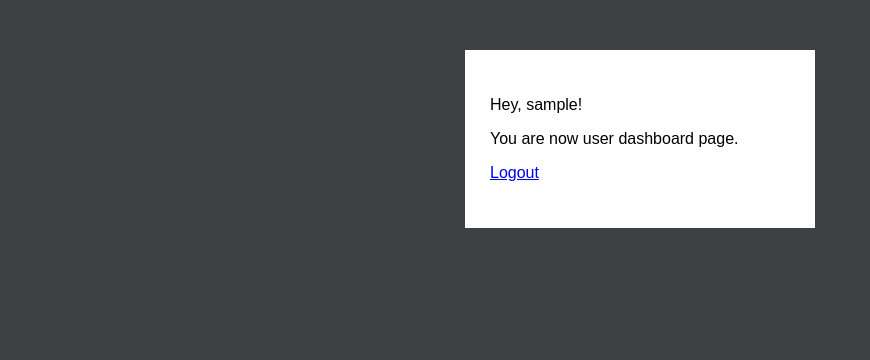
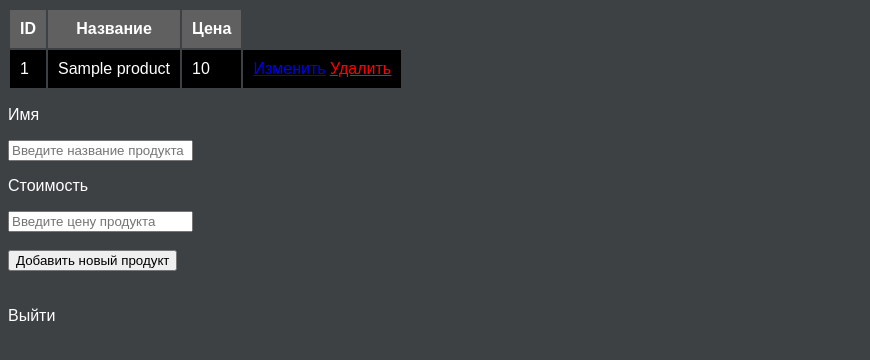
Before and after one commit to YanBocharov/KursachProjectFix, a PHP site: page /pages/dashboard.php in a window 1280 px wide. Shown: the top 360 px of the page, without its empty margins (0-870 px from the left). Run offline with PHP 8.4, Linux system fonts and the light colour scheme; the visitor is signed in with stand-in values (Sample User, id 1); tables that the repository leaves empty or names only in its code hold one stand-in row (values such as "Sample post"); style sheets or scripts are compiled from the project's sources.

Commit message:
Готовый проект без верстки на Mac

```diff
--- /dev/null
+++ b/config/db.php
@@ -0,0 +1,6 @@
+<?php
+$con = mysqli_connect("localhost:8889", "root", "123456azz", "LoginSystem");
+if (mysqli_connect_errno()) {
+    echo "Ошибка подключения к базе данных : " . mysqli_connect_error();
+}
+;
--- /dev/null
+++ b/css/style.min.css
@@ -0,0 +1 @@
+.text{color:#fff}body{font-family:"Montserrat",sans-serif;background-color:#674c4c}.mainText{font-size:30px;color:#fff;text-align:center;margin-top:10%}.autorizationWindow{display:-webkit-box;display:-ms-flexbox;display:flex;-webkit-box-orient:horizontal;-webkit-box-direction:normal;-ms-flex-direction:row;flex-direction:row;margin:0 auto;gap:30px;margin-top:100px;-webkit-box-align:center;-ms-flex-align:center;align-items:center;-webkit-box-pack:center;-ms-flex-pack:center;justify-content:center}.autorizationWindow input{width:300px;text-align:center}body{background:#3e4144}.form{margin:50px auto;width:300px;padding:30px 25px;background:#fff}h1.login-title{color:#666;margin:0px auto 25px;font-size:25px;font-weight:300;text-align:center}.login-input{font-size:15px;border:1px solid #ccc;padding:10px;margin-bottom:25px;height:25px;width:calc(100% - 23px)}.login-input:focus{border-color:#6e8095;outline:none}.login-button{color:#fff;background:#55a1ff;border:0;outline:0;width:100%;height:50px;font-size:16px;text-align:center;cursor:pointer}.link{color:#666;font-size:15px;text-align:center;margin-bottom:0px}.link a{color:#666}h3{font-weight:normal;text-align:center}
--- a/index.php
+++ b/index.php
@@ -12,13 +12,12 @@
   <link rel="stylesheet" href="styles/css/style.min.css" />
 </head>
 
+
 <body>
   <h1 class="mainText">Для управления базой данных зайдите в аккаунт!</h1>
 
   <div class="autorizationWindow">
-    <!-- <input placeholder="Введите логин" type="text" class="login" />
-    <input placeholder="Введите пароль" type="text" class="login" /> -->
-    <div><a href="/pages/registration.php">Перейти на страницу регистрации</a></div>
+    <div><a href="/pages/registration.php">Перейти на страницу регистрации аккаунта</a></div>
   </div>
 </body>
 
--- a/pages/dashboard.php
+++ b/pages/dashboard.php
@@ -1,4 +1,5 @@
 <?php
+require('../config/db.php');
 include("auth_session.php");
 ?>
 <!DOCTYPE html>
@@ -8,21 +9,66 @@ include("auth_session.php");
     <meta charset="utf-8">
     <title>Клиентская страница</title>
     <link rel="stylesheet" href="../styles/css/style.min.css" />
+    <link rel="stylesheet" href="../styles/css/dashboard.min.css" />
 </head>
 
+<style>
+    th,
+    td {
+        padding: 10px;
+    }
+
+    th {
+        background-color: #606060;
+    }
+
+    td {
+        background-color: black;
+    }
+</style>
+
 <body>
-    <div class="form">
-        <p>Hey,
-            <?php echo $_SESSION['username']; ?>!
-        </p>
-        <p>You are now user dashboard page.</p>
-        <p><a href="logout.php">Logout</a></p>
-    </div>
+    <table>
+        <tr>
+            <th>ID</th>
+            <th>Название</th>
+            <th>Цена</th>
+        </tr>
+        <?php
+        $products = mysqli_query($con, query: 'SELECT * FROM `products`');
+        $products = mysqli_fetch_all($products);
+        foreach ($products as $product) {
+            ?>
+            <tr>
+                <td>
+                    <?= $product[0] ?>
+                </td>
+                <td>
+                    <?= $product[1] ?>
+                </td>
+                <td>
+                    <?= $product[2] ?>
+                </td>
+                <td>
+                    <a href="../pages/update.php?id=<?= $product[0] ?>">Изменить</a>
+                    <a style="color: red" href="../vendor/delete.php?id=<?= $product[0] ?>">Удалить</a>
+                </td>
+            </tr>
+            <?php
+        }
+        ?>
+    </table>
+    <form action="../vendor/create.php" method='post'>
+        <p>Имя</p>
+        <input placeholder="Введите название продукта" type="text" name='name'>
+        <p>Стоимость</p>
+        <input placeholder="Введите цену продукта" type='number' name="price"></input>
+        <br><br>
+        <button type="submit">Добавить новый продукт</button>
+    </form>
+
+    <br><br>
+    <a href="../pages/logout.php" class="behindBtn">Выйти</a>
 </body>
 
 </html>
-
-<?php
-require('db.php');
-include("auth_session.php");
-?>
--- a/pages/db.php
+++ /dev/null
@@ -1,9 +0,0 @@
-<?php
-// Enter your host name, database username, password, and database name.
-// If you have not set database password on localhost then set empty.
-$con = mysqli_connect("localhost:8889", "root", "123456azz", "LoginSystem");
-// Check connection
-if (mysqli_connect_errno()) {
-    echo "Failed to connect to MySQL: " . mysqli_connect_error();
-}
-?>
--- a/pages/login.php
+++ b/pages/login.php
@@ -9,7 +9,7 @@
 
 <body>
     <?php
-    require('db.php');
+    require('../config/db.php');
     session_start();
     if (isset($_POST['username'])) {
         $username = stripslashes($_REQUEST['username']);
@@ -37,7 +37,6 @@
             <input type="text" class="login-input" name="username" placeholder="Имя пользователя" autofocus="true" />
             <input type="password" class="login-input" name="password" placeholder="Пароль" />
             <input type="submit" value="Войти" name="submit" class="login-button" />
-            <p class="link"><a href="registration.php">Зарегистрировать нового пользователя</a></p>
         </form>
         <?php
     }
--- a/pages/registration.php
+++ b/pages/registration.php
@@ -9,7 +9,7 @@
 
 <body>
     <?php
-    require('db.php');
+    require('../config/db.php');
     // Когда форма подтверждена, данные вставляются в базу данных.
     if (isset($_REQUEST['username'])) {
         $username = stripslashes($_REQUEST['username']);
--- /dev/null
+++ b/styles/css/dashboard.min.css
@@ -0,0 +1 @@
+body{color:#fff}.behindBtn{text-decoration:none;color:#fff}
--- /dev/null
+++ b/styles/scss/blocks/dashboard.scss
@@ -0,0 +1,8 @@
+body {
+  color: #fff;
+}
+
+.behindBtn {
+  text-decoration: none;
+  color: #fff;
+}
--- a/styles/scss/style.scss
+++ b/styles/scss/style.scss
@@ -1,5 +1,7 @@
+@import '../scss/blocks/register.scss';
+
 body {
-  font-family: "Montserrat", sans-serif;
+  font-family: 'Montserrat', sans-serif;
   background-color: #674c4c;
 }
 
@@ -49,7 +51,7 @@ h1.login-title {
   width: calc(100% - 23px);
 }
 .login-input:focus {
-  border-color:#6e8095;
+  border-color: #6e8095;
   outline: none;
 }
 .login-button {
```
Also changed, not shown: pages/update.php (added, +31 -0 lines), styles/scss/blocks/register.scss (deleted), 4 other files.
